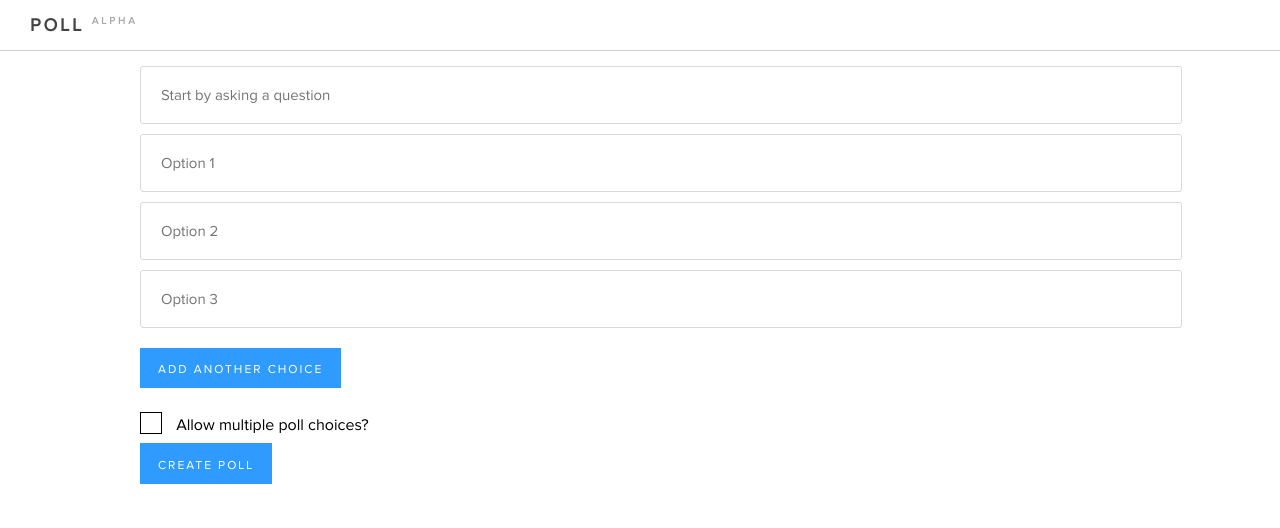
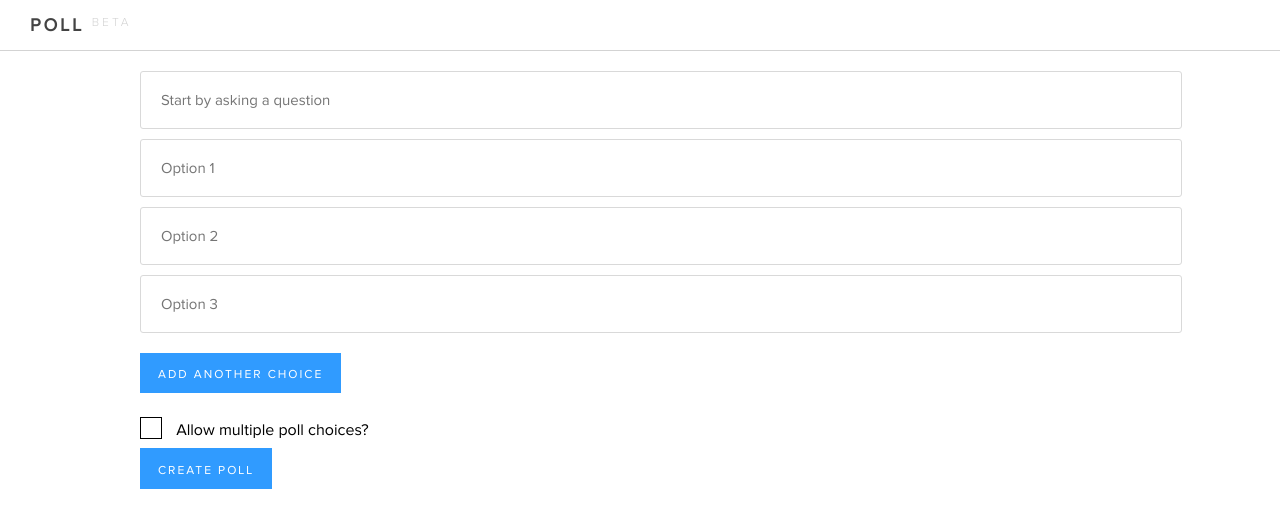
Before and after one commit to AlexArchive/Poll, a plain HTML site: page Poll/Index.html in a window 1280 px wide. Shown: the top 528 px of the page. Drawn offline with nearby package versions, Linux system fonts and the light colour scheme; some packages are replaced by stand-ins of ours.

Commit message:
Tweaked title style.

```diff
--- a/Poll/Index.html
+++ b/Poll/Index.html
@@ -10,7 +10,7 @@
     <header class="header">
         <h1 class="header__title">
             Poll
-            <span class="header__label">Alpha</span>
+            <span class="header__label">Beta</span>
         </h1>
     </header>
 
--- a/Poll/main.scss
+++ b/Poll/main.scss
@@ -11,20 +11,21 @@ body {
     width: 100%;
     border-bottom: 1px solid lightgray;
     padding: 15px 30px;
-    margin-bottom: 15px;
+    margin-bottom: 20px;
 
     &__title {
         text-transform: uppercase;
+        letter-spacing: 3px;
         font-size: 18px;
-        font-weight: 600;
-        letter-spacing: 3px;
         color: #434343;
     }
 
     &__label {
-        font-size: 10px;
-        vertical-align: top;
-        color: darkgray;
+        font-size: 12px;
+        color: lightgray;
+        vertical-align:top;
+        font-weight:300;
+
     }
 }
 
@@ -45,7 +46,7 @@ body {
 }
 
 .button {
-    font-family:inherit;
+    font-family: inherit;
     background: #309BFF;
     border: 0;
     padding: 1.2em 1.5em 1em 1.5em;
@@ -99,17 +100,14 @@ body {
 
 @font-face {
     font-family: 'ProximaNova';
-    src: url('fonts/proximanova/proximanova-regular-webfont.woff') format('woff'),
-         url('fonts/proximanova/proximanova-regular-webfont.ttf') format('truetype'),
-         url('fonts/proximanova/proximanova-regular-webfont.svg') format('svg');
+    src: url('fonts/proximanova/proximanova-regular-webfont.woff') format('woff'), url('fonts/proximanova/proximanova-regular-webfont.ttf') format('truetype'), url('fonts/proximanova/proximanova-regular-webfont.svg') format('svg');
     font-weight: normal;
     font-style: normal;
 }
+
 @font-face {
     font-family: 'ProximaNova';
-    src: url('fonts/proximanova/proximanova-light-webfont.woff') format('woff'),
-         url('fonts/proximanova/proximanova-light-webfont.ttf') format('truetype'),
-         url('fonts/proximanova/proximanova-light-webfont.svg') format('svg');
+    src: url('fonts/proximanova/proximanova-light-webfont.woff') format('woff'), url('fonts/proximanova/proximanova-light-webfont.ttf') format('truetype'), url('fonts/proximanova/proximanova-light-webfont.svg') format('svg');
     font-weight: 300;
     font-style: normal;
 }
```
Also changed, not shown: Poll/main.css, Poll/main.min.css, 1 other file.
